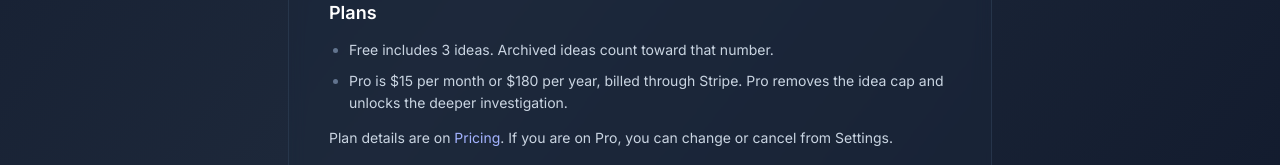
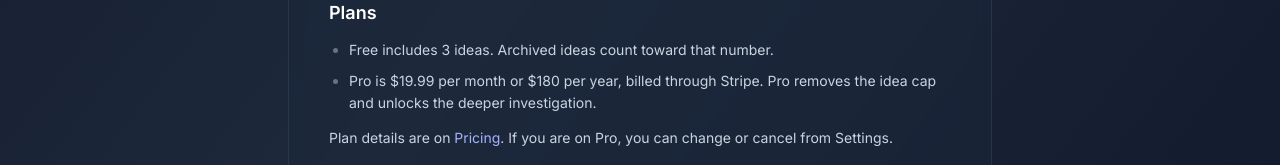
Before and after one commit to eakelvin/grainevault, a Next.js app: page /about in a window 1280 px wide. Shown: the part 1037-1202 px from the top of the page. Built offline with nearby package versions, Linux system fonts and the light colour scheme; no server answers.

Commit message:
price change

```diff
--- a/src/components/landing/pricing-page.tsx
+++ b/src/components/landing/pricing-page.tsx
@@ -14,6 +14,7 @@ import { useApp } from "@/context/app-context";
 import {
   FREE_IDEA_LIMIT,
   PRO_MONTHLY_USD,
+  PRO_YEARLY_PER_MONTH_USD,
   PRO_YEARLY_USD,
   formatUsd,
   type BillingInterval,
@@ -170,7 +171,7 @@ export function PricingPage() {
               Deep research
             </p>
             <p className="mt-3 text-4xl font-bold text-white">
-              {formatUsd(PRO_MONTHLY_USD)}
+              {formatUsd(yearly ? PRO_YEARLY_PER_MONTH_USD : PRO_MONTHLY_USD)}
               <span className="text-lg font-medium text-slate-400">/mo</span>
             </p>
             <p className="mt-1 text-sm text-slate-400">
--- a/src/lib/billing.ts
+++ b/src/lib/billing.ts
@@ -1,6 +1,7 @@
 export const FREE_IDEA_LIMIT = 3;
-export const PRO_MONTHLY_USD = 15;
-export const PRO_YEARLY_USD = PRO_MONTHLY_USD * 12;
+export const PRO_MONTHLY_USD = 19.99;
+export const PRO_YEARLY_PER_MONTH_USD = 15.99;
+export const PRO_YEARLY_USD = 180;
 
 export type Plan = "free" | "pro";
 export type BillingInterval = "month" | "year";
```
Also changed, not shown: 1 other file (tests, documents, lock files or other folders).
